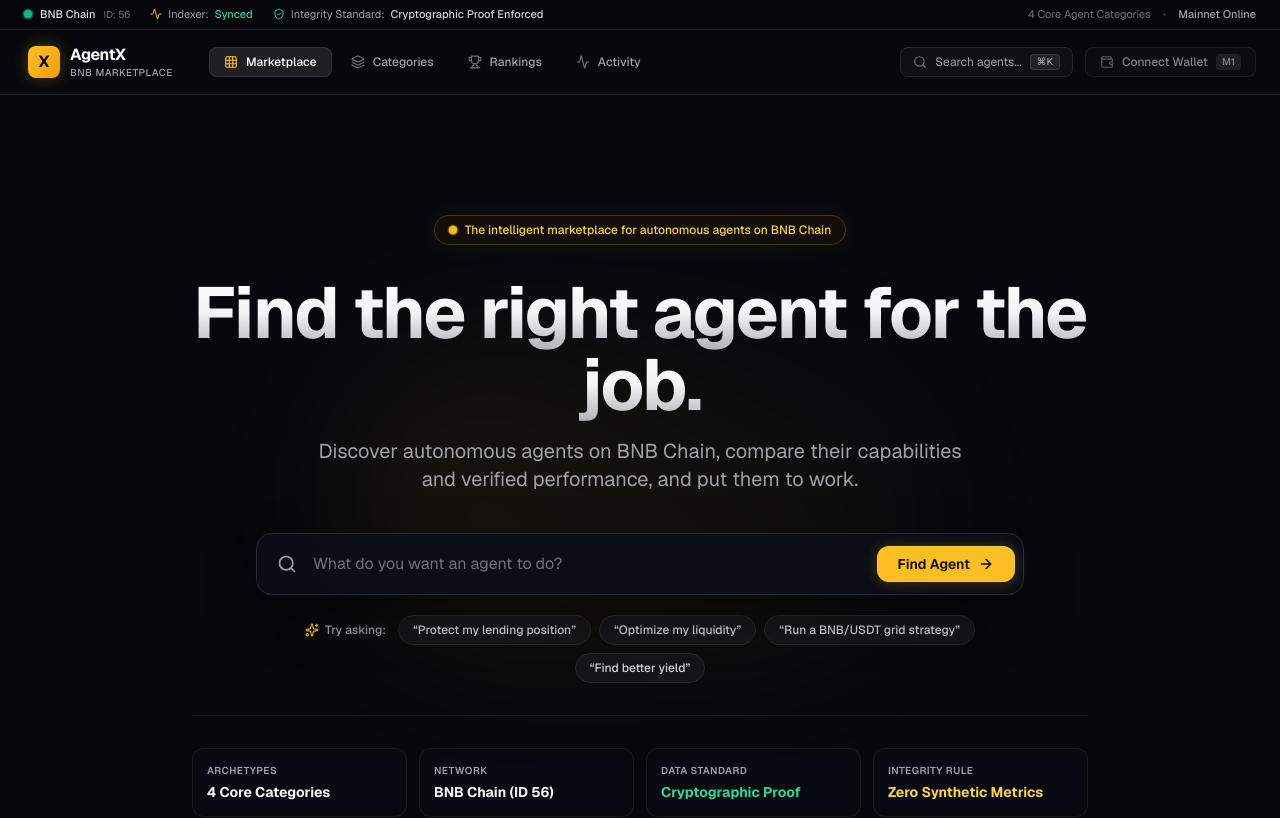
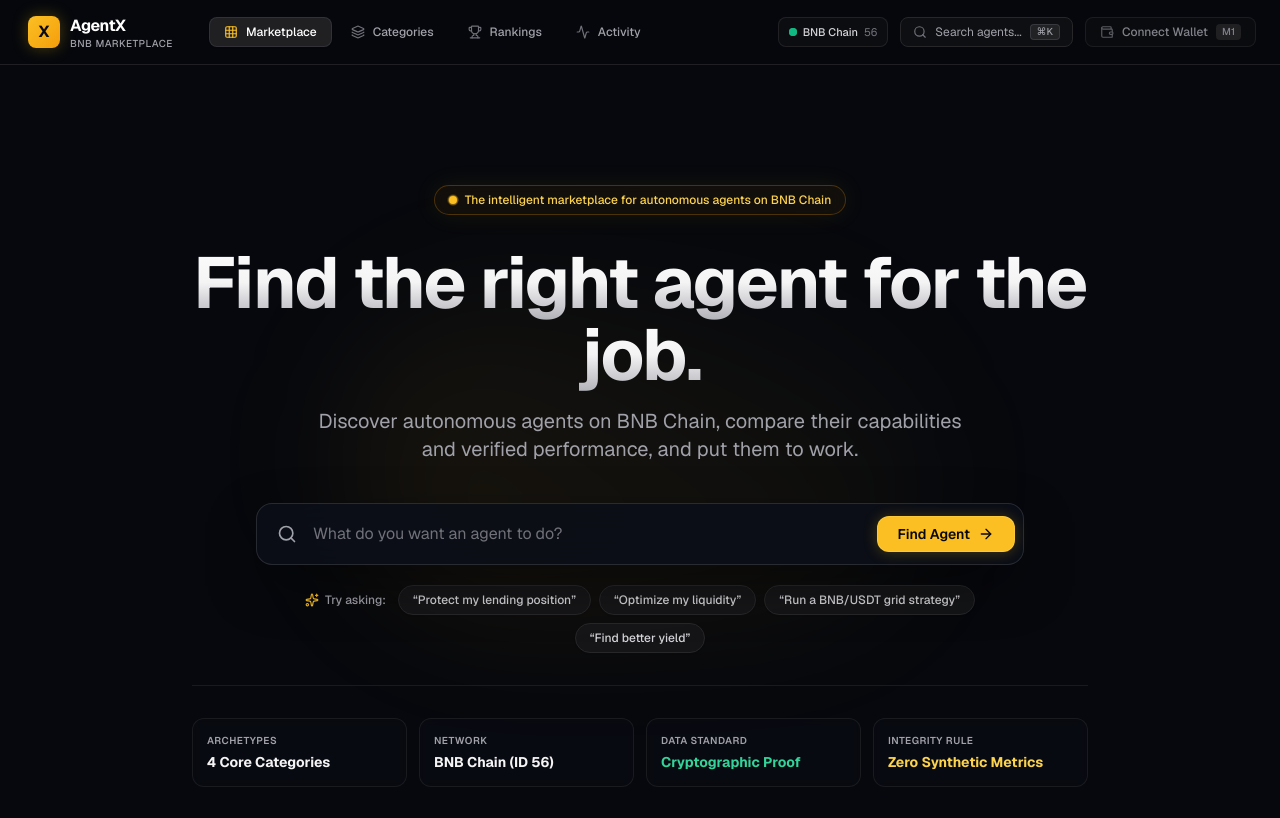
Before and after one commit to lijnati/AgentX, a Next.js app in the folder apps/web/: page / in a window 1280 px wide. Shown: the top 818 px of the page. Built offline with nearby package versions, Linux system fonts and the light colour scheme.

Commit message:
feat(web): embed live BNB Chain network indicator into navbar

```diff
--- a/apps/web/src/app/layout.tsx
+++ b/apps/web/src/app/layout.tsx
@@ -2,7 +2,6 @@
 import { Geist } from 'next/font/google';
 import './globals.css';
 import { Navbar } from '@/components/navbar';
-import { NetworkTicker } from '@/components/network-ticker';
 import { Footer } from '@/components/footer';
 
 const geistSans = Geist({
@@ -24,7 +23,6 @@
   return (
     <html lang="en" className={`dark ${geistSans.variable}`}>
       <body className="min-h-screen bg-[#06080d] text-zinc-100 font-sans flex flex-col antialiased selection:bg-amber-400/25 selection:text-white">
-        <NetworkTicker />
         <Navbar />
         <main className="flex-1 max-w-7xl w-full mx-auto px-4 sm:px-6 py-8">
           {children}
--- a/apps/web/src/components/navbar.tsx
+++ b/apps/web/src/components/navbar.tsx
@@ -29,7 +29,7 @@
   ];
 
   return (
-    <header className="sticky top-0 z-50 w-full border-b border-zinc-800/80 bg-[#07090e]/90 backdrop-blur-md">
+    <header className="sticky top-0 z-50 w-full border-b border-zinc-800/80 bg-[#06080d]/90 backdrop-blur-md">
       <div className="max-w-7xl mx-auto flex h-16 items-center justify-between px-4 sm:px-6">
         {/* Brand Logo */}
         <div className="flex items-center gap-8">
@@ -37,14 +37,14 @@
             href="/"
             className="flex items-center gap-2.5 group focus-visible:outline-none focus-visible:ring-2 focus-visible:ring-amber-400 rounded-lg p-1"
           >
-            <div className="h-8 w-8 rounded-lg bg-gradient-to-br from-amber-400 to-amber-500 text-zinc-950 flex items-center justify-center font-bold text-base shadow-[0_0_16px_rgba(240,185,11,0.3)] group-hover:scale-105 transition-transform">
+            <div className="h-8 w-8 rounded-lg bg-gradient-to-br from-amber-400 to-amber-500 text-zinc-950 flex items-center justify-center font-bold text-base shadow-[0_0_16px_rgba(240,185,11,0.3)] group-hover:scale-105 transition-transform duration-150 ease-[cubic-bezier(0.23,1,0.32,1)]">
               X
             </div>
             <div className="flex flex-col">
-              <span className="text-base font-bold tracking-tight text-white group-hover:text-amber-300 transition-colors">
+              <span className="text-base font-bold tracking-tight text-white group-hover:text-amber-300 transition-colors font-sans">
                 AgentX
               </span>
-              <span className="text-[10px] text-zinc-400 font-medium -mt-0.5 tracking-wider uppercase">
+              <span className="text-[10px] text-zinc-400 font-medium -mt-0.5 tracking-wider uppercase font-sans">
                 BNB Marketplace
               </span>
             </div>
@@ -63,7 +63,7 @@
                   key={item.href}
                   href={item.href}
                   className={cn(
-                    'relative flex items-center gap-2 px-3.5 py-1.5 rounded-lg text-xs font-medium transition-all duration-150',
+                    'relative flex items-center gap-2 px-3.5 py-1.5 rounded-lg text-xs font-medium transition-[background-color,border-color,color] duration-150 ease-[cubic-bezier(0.23,1,0.32,1)] font-sans',
                     isActive
                       ? 'text-white bg-zinc-800/80 shadow-sm border border-zinc-700/60'
                       : 'text-zinc-400 hover:text-zinc-200 hover:bg-zinc-800/40 border border-transparent'
@@ -82,11 +82,20 @@
           </nav>
         </div>
 
-        {/* Right Section: Search & Connect Wallet */}
+        {/* Right Section: Network Status, Search & Connect Wallet */}
         <div className="hidden sm:flex items-center gap-3">
+          <div className="hidden lg:flex items-center gap-1.5 px-2.5 py-1.5 rounded-lg border border-zinc-800/80 bg-zinc-900/40 text-[11px] text-zinc-400">
+            <span className="relative flex h-2 w-2">
+              <span className="animate-ping absolute inline-flex h-full w-full rounded-full bg-emerald-400 opacity-75" />
+              <span className="relative inline-flex rounded-full h-2 w-2 bg-emerald-500" />
+            </span>
+            <span className="text-zinc-300 font-medium">BNB Chain</span>
+            <span className="text-zinc-500">56</span>
+          </div>
+
           <Link
             href="/"
-            className="flex items-center gap-2 px-3 py-1.5 rounded-lg border border-zinc-800 bg-zinc-900/50 text-zinc-400 text-xs hover:border-zinc-700 hover:text-zinc-200 transition-colors"
+            className="flex items-center gap-2 px-3 py-1.5 rounded-lg border border-zinc-800 bg-zinc-900/50 text-zinc-400 text-xs hover:border-zinc-700 hover:text-zinc-200 transition-colors font-sans"
           >
             <Search className="w-3.5 h-3.5 text-zinc-500" />
             <span className="text-zinc-400">Search agents...</span>
@@ -99,7 +108,7 @@
             type="button"
             disabled
             title="Wallet connection integration scheduled for future milestone"
-            className="inline-flex items-center gap-2 px-3.5 py-1.5 rounded-lg border border-zinc-800/80 bg-zinc-900/40 text-xs font-medium text-zinc-400 cursor-not-allowed select-none opacity-80"
+            className="inline-flex items-center gap-2 px-3.5 py-1.5 rounded-lg border border-zinc-800/80 bg-zinc-900/40 text-xs font-medium text-zinc-400 cursor-not-allowed select-none opacity-80 font-sans"
           >
             <Wallet className="w-3.5 h-3.5 text-zinc-500" />
             <span>Connect Wallet</span>
@@ -114,7 +123,7 @@
           <button
             type="button"
             onClick={() => setMobileMenuOpen(!mobileMenuOpen)}
-            className="p-2 rounded-lg text-zinc-400 hover:text-zinc-100 hover:bg-zinc-800 focus-visible:outline-none"
+            className="p-2 rounded-lg text-zinc-400 hover:text-zinc-100 hover:bg-zinc-800 focus-visible:outline-none cursor-pointer"
             aria-label="Toggle menu"
           >
             {mobileMenuOpen ? <X className="w-5 h-5" /> : <Menu className="w-5 h-5" />}
@@ -124,7 +133,7 @@
 
       {/* Mobile Drawer Navigation */}
       {mobileMenuOpen && (
-        <div className="sm:hidden border-t border-zinc-800 bg-[#0a0c14] px-4 py-4 space-y-4 animate-in slide-in-from-top-2 duration-200">
+        <div className="sm:hidden border-t border-zinc-800 bg-[#06080d] px-4 py-4 space-y-4 animate-in slide-in-from-top-2 duration-200">
           <nav className="space-y-1">
             {navItems.map((item) => {
               const Icon = item.icon;
@@ -138,7 +147,7 @@
                   href={item.href}
                   onClick={() => setMobileMenuOpen(false)}
                   className={cn(
-                    'flex items-center justify-between px-4 py-3 rounded-lg text-sm font-medium transition-colors',
+                    'flex items-center justify-between px-4 py-3 rounded-lg text-sm font-medium transition-colors font-sans',
                     isActive
                       ? 'bg-zinc-800/90 text-white font-semibold border border-zinc-700/60'
                       : 'text-zinc-400 hover:text-zinc-200 hover:bg-zinc-900/60'
@@ -156,7 +165,7 @@
             })}
           </nav>
 
-          <div className="pt-3 border-t border-zinc-800/80 flex items-center justify-between text-xs text-zinc-500">
+          <div className="pt-3 border-t border-zinc-800/80 flex items-center justify-between text-xs text-zinc-500 font-sans">
             <div className="flex items-center gap-1.5">
               <ShieldCheck className="w-3.5 h-3.5 text-emerald-400" />
               <span>BNB Chain (ID 56)</span>
```
